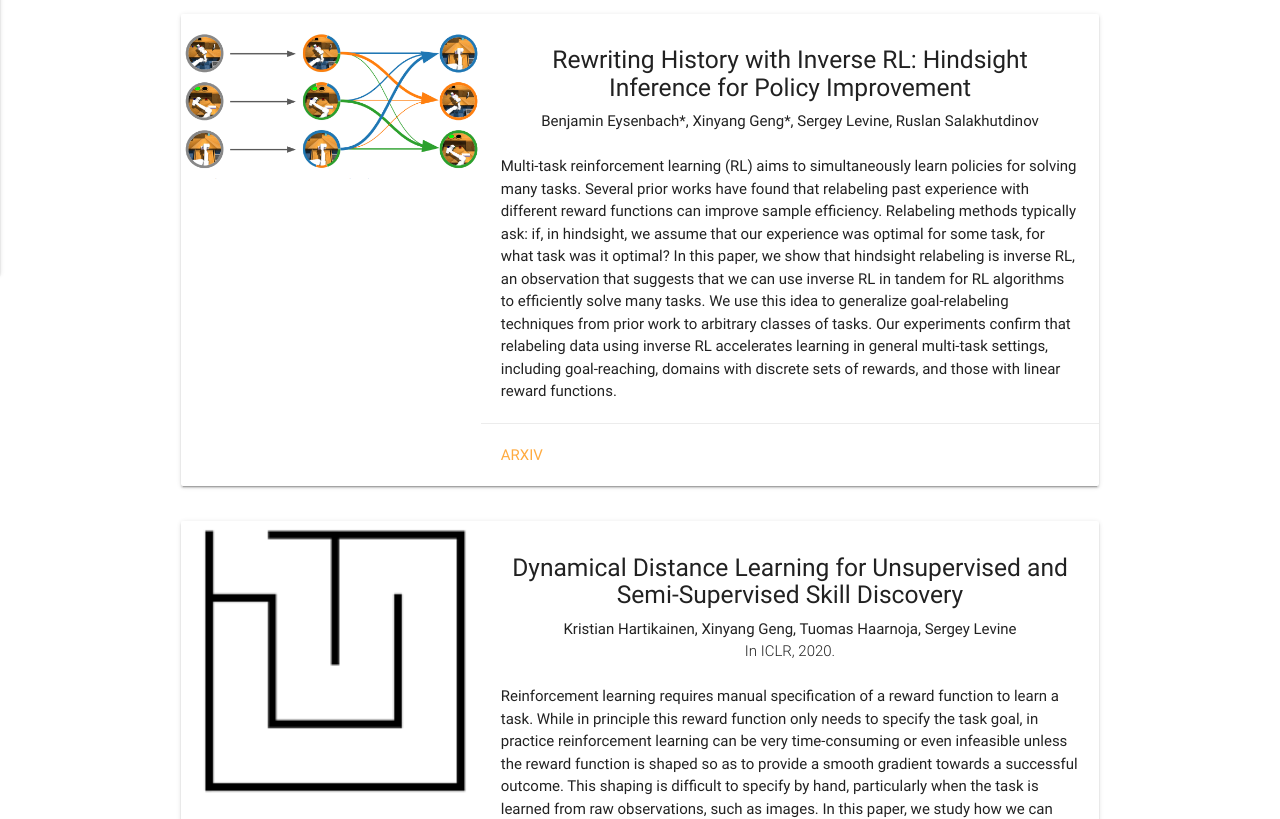
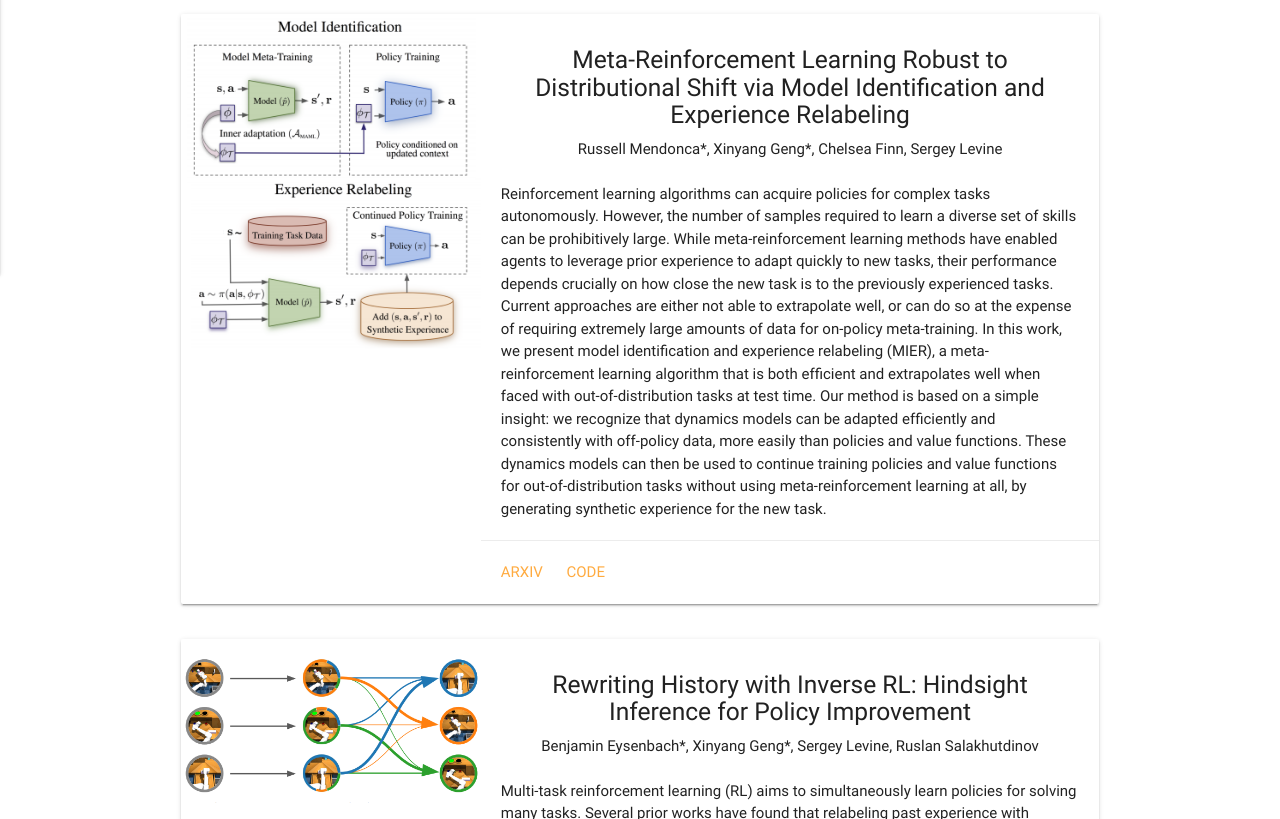
Before and after one commit to young-geng/young-geng.github.io, a plain HTML site: page index.html in a window 1280 px wide. Shown: the part 586-1405 px from the top of the page. Drawn offline with nearby package versions, Linux system fonts and the light colour scheme.

Commit message:
updated publications

```diff
--- a/index.html
+++ b/index.html
@@ -63,6 +63,39 @@
 
       <h3 class="header center">Publications</h3>
       <!--   Icon Section   -->
+
+      <div class="row">
+        <div class="card horizontal">
+          <div class="card-image">
+            <img src="images/mier.png", style="width: 300px">
+          </div>
+          <div class="card-stacked">
+            <div class="card-content">
+              <h5 class="center">Meta-Reinforcement Learning Robust to Distributional Shift via Model Identification and Experience Relabeling </h5>
+              <p class="center">Russell Mendonca*, Xinyang Geng*, Chelsea Finn, Sergey Levine</p>
+              <br>
+              <p>
+                Reinforcement learning algorithms can acquire policies for complex tasks autonomously. However, the
+                number of samples required to learn a diverse set of skills can be prohibitively large. While meta-reinforcement
+                learning methods have enabled agents to leverage prior experience to adapt quickly to new tasks, their
+                performance depends crucially on how close the new task is to the previously experienced tasks. Current
+                approaches are either not able to extrapolate well, or can do so at the expense of requiring extremely
+                large amounts of data for on-policy meta-training. In this work, we present model identification and experience
+                relabeling (MIER), a meta-reinforcement learning algorithm that is both efficient and extrapolates well when faced
+                with out-of-distribution tasks at test time. Our method is based on a simple insight: we recognize that dynamics
+                models can be adapted efficiently and consistently with off-policy data, more easily than policies and value
+                functions. These dynamics models can then be used to continue training policies and value functions for
+                out-of-distribution tasks without using meta-reinforcement learning at all, by generating synthetic experience
+                for the new task.
+              </p>
+            </div>
+            <div class="card-action">
+              <a href="https://arxiv.org/abs/2006.07178">arXiv</a>
+              <a href="https://github.com/russellmendonca/mier_public/">Code</a>
+            </div>
+          </div>
+        </div>
+      </div>
 
       <div class="row">
         <div class="card horizontal">
```
Also changed, not shown: images/mier.png (added).
